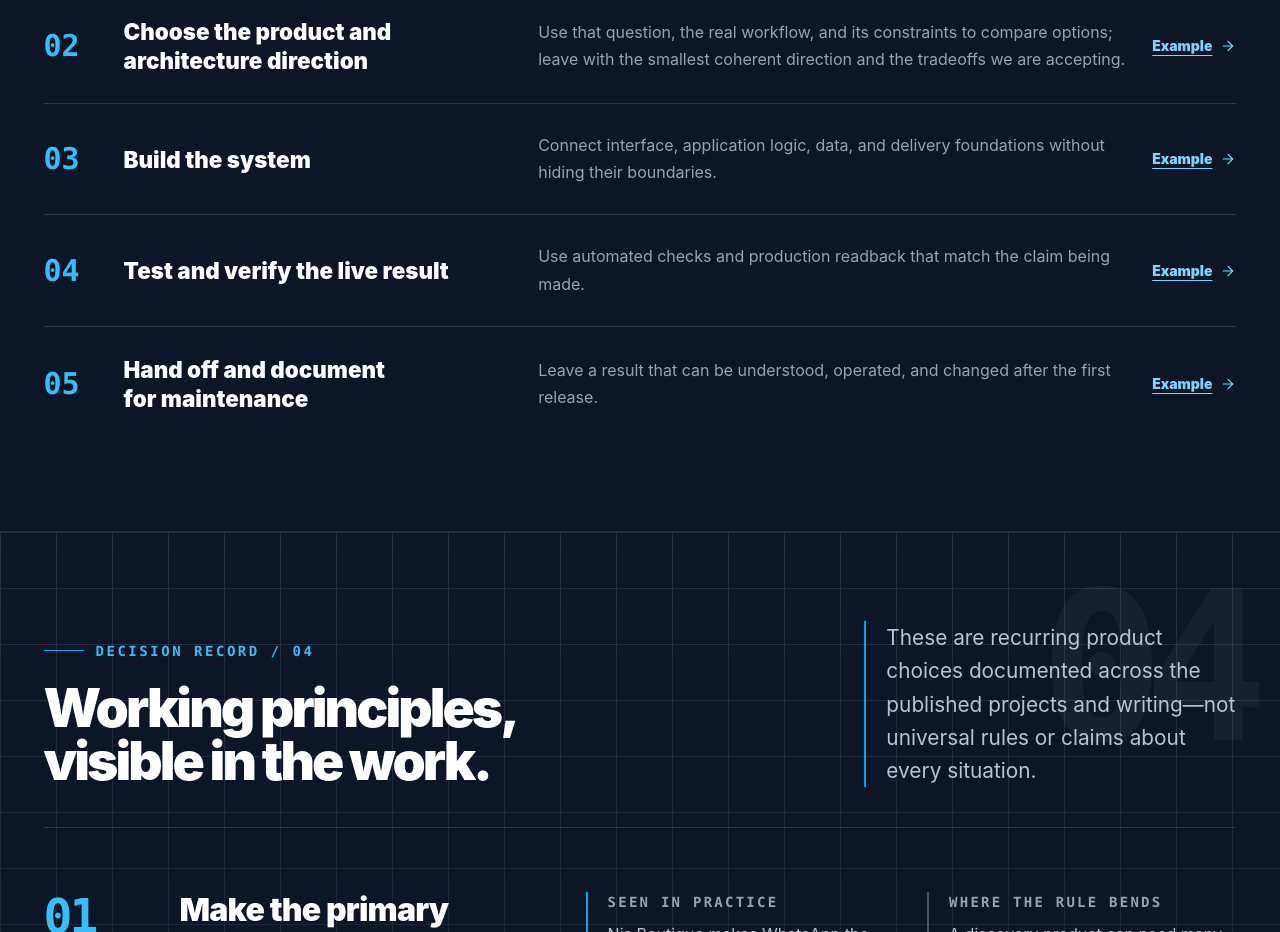
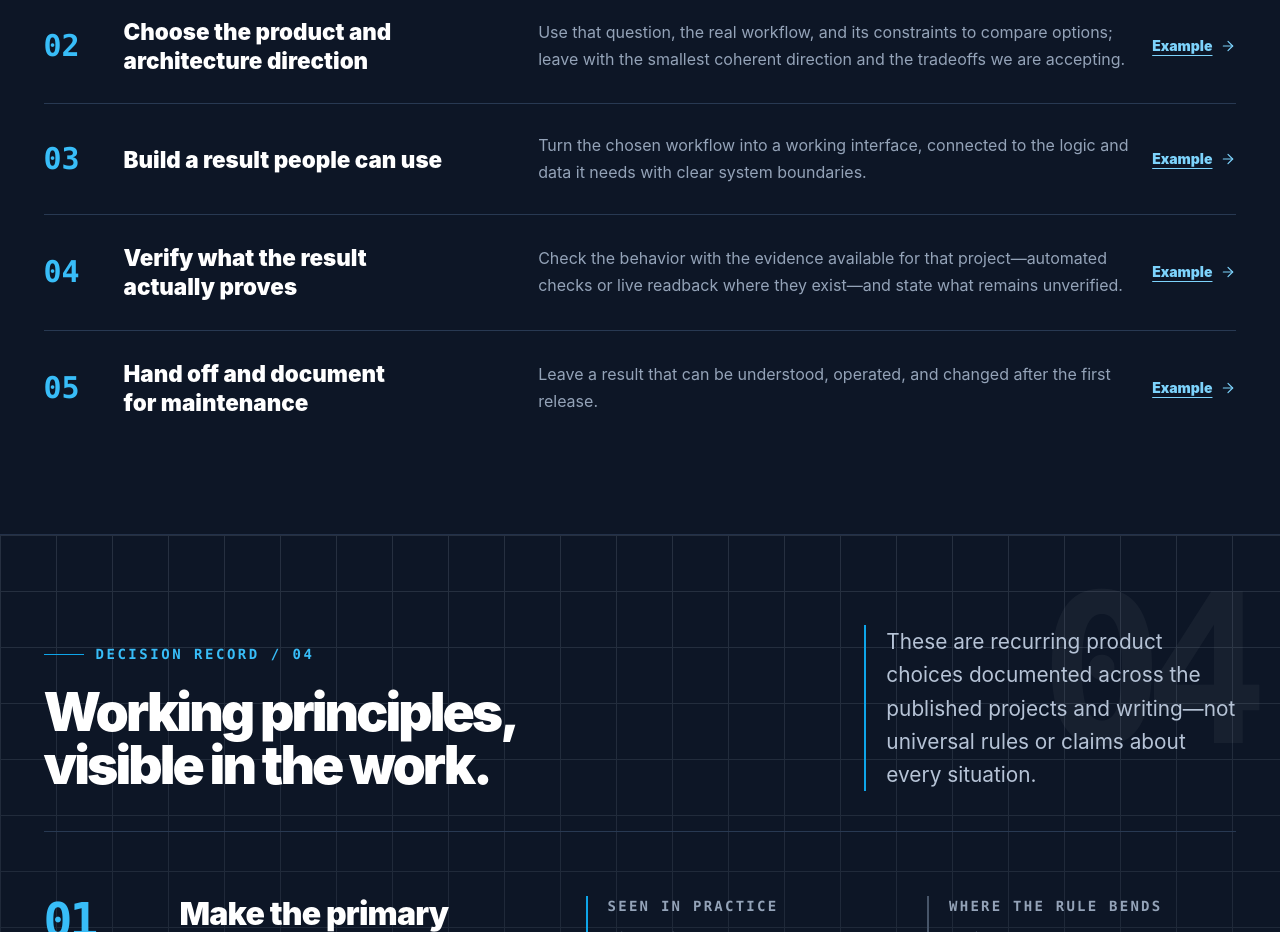
Before and after one commit to Evyatar-Hazan/Evyatar-Hazan.github.io, a React (Vite) app: page /en/about/ in a window 1280 px wide. Shown: the part 4620-5552 px from the top of the page. Built offline with nearby package versions, Linux system fonts and the light colour scheme.

Commit message:
fix: make delivery outcomes observable

```diff
--- a/src/pages/AboutPage.tsx
+++ b/src/pages/AboutPage.tsx
@@ -126,13 +126,13 @@ const deliverySteps: Array<{
     target: { route: 'article', id: 'small-project-architecture' },
   },
   {
-    title: { en: 'Build the system', he: 'בונים את המערכת' },
-    body: { en: 'Connect interface, application logic, data, and delivery foundations without hiding their boundaries.', he: 'מחברים ממשק, לוגיקה, נתונים ותשתית מסירה בלי להסתיר את הגבולות ביניהם.' },
+    title: { en: 'Build a result people can use', he: 'בונים תוצאה שאפשר להשתמש בה' },
+    body: { en: 'Turn the chosen workflow into a working interface, connected to the logic and data it needs with clear system boundaries.', he: 'הופכים את התהליך שנבחר לממשק עובד, שמחובר ללוגיקה ולנתונים הנדרשים ושומר על גבולות מערכת ברורים.' },
     target: { route: 'project', id: 'emergency_protocol' },
   },
   {
-    title: { en: 'Test and verify the live result', he: 'בודקים ומאמתים את התוצאה החיה' },
-    body: { en: 'Use automated checks and production readback that match the claim being made.', he: 'משתמשים בבדיקות אוטומטיות וב־readback מהמערכת החיה שמתאימים לטענה שרוצים להוכיח.' },
+    title: { en: 'Verify what the result actually proves', he: 'מאמתים מה התוצאה באמת מוכיחה' },
+    body: { en: 'Check the behavior with the evidence available for that project—automated checks or live readback where they exist—and state what remains unverified.', he: 'בודקים את ההתנהגות בעזרת הראיות הזמינות באותו פרויקט — בדיקות אוטומטיות או readback חי, כשאלה קיימים — ומציינים מה עדיין לא אומת.' },
     target: { route: 'article', id: 'tests-need-honest-environments' },
   },
   {
```
